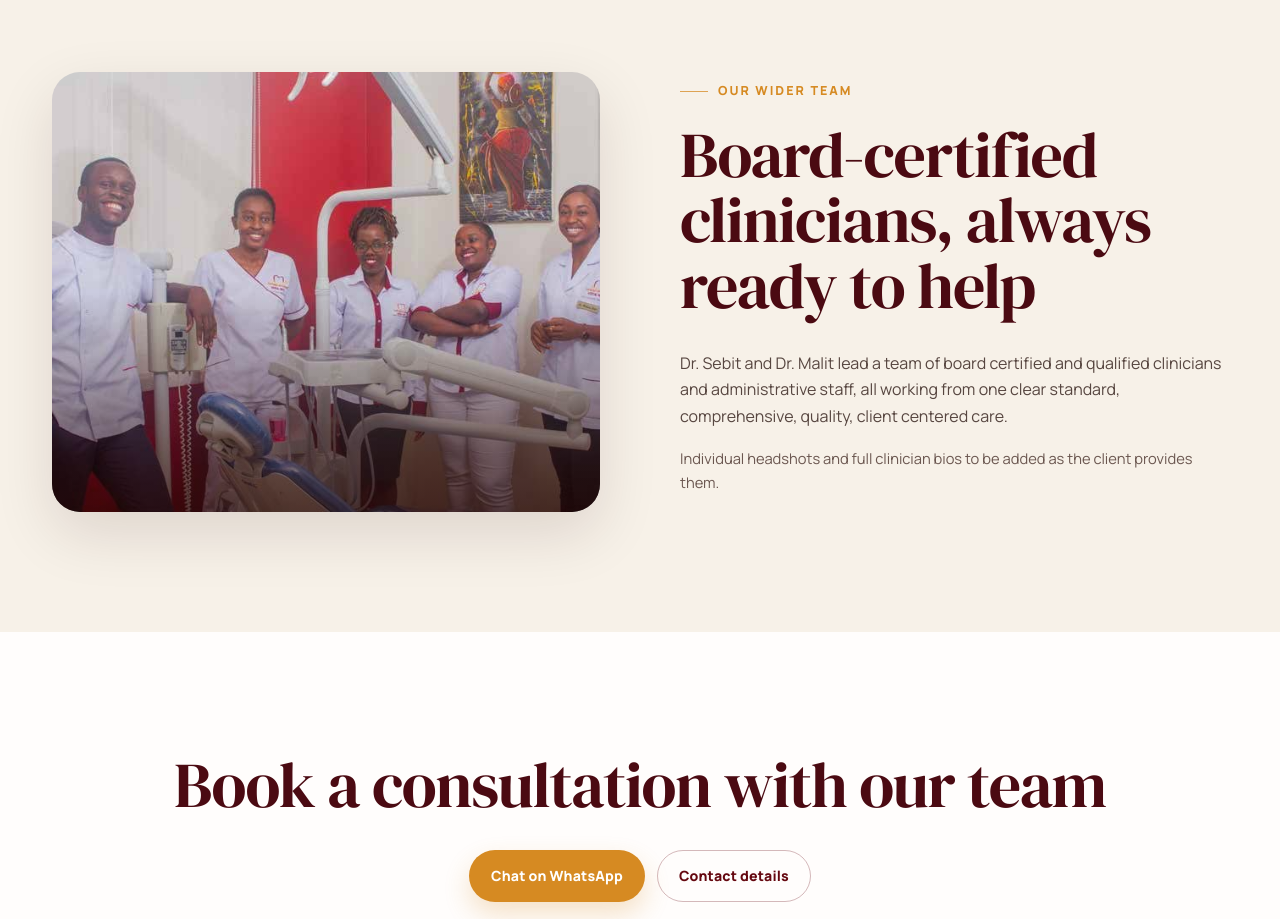
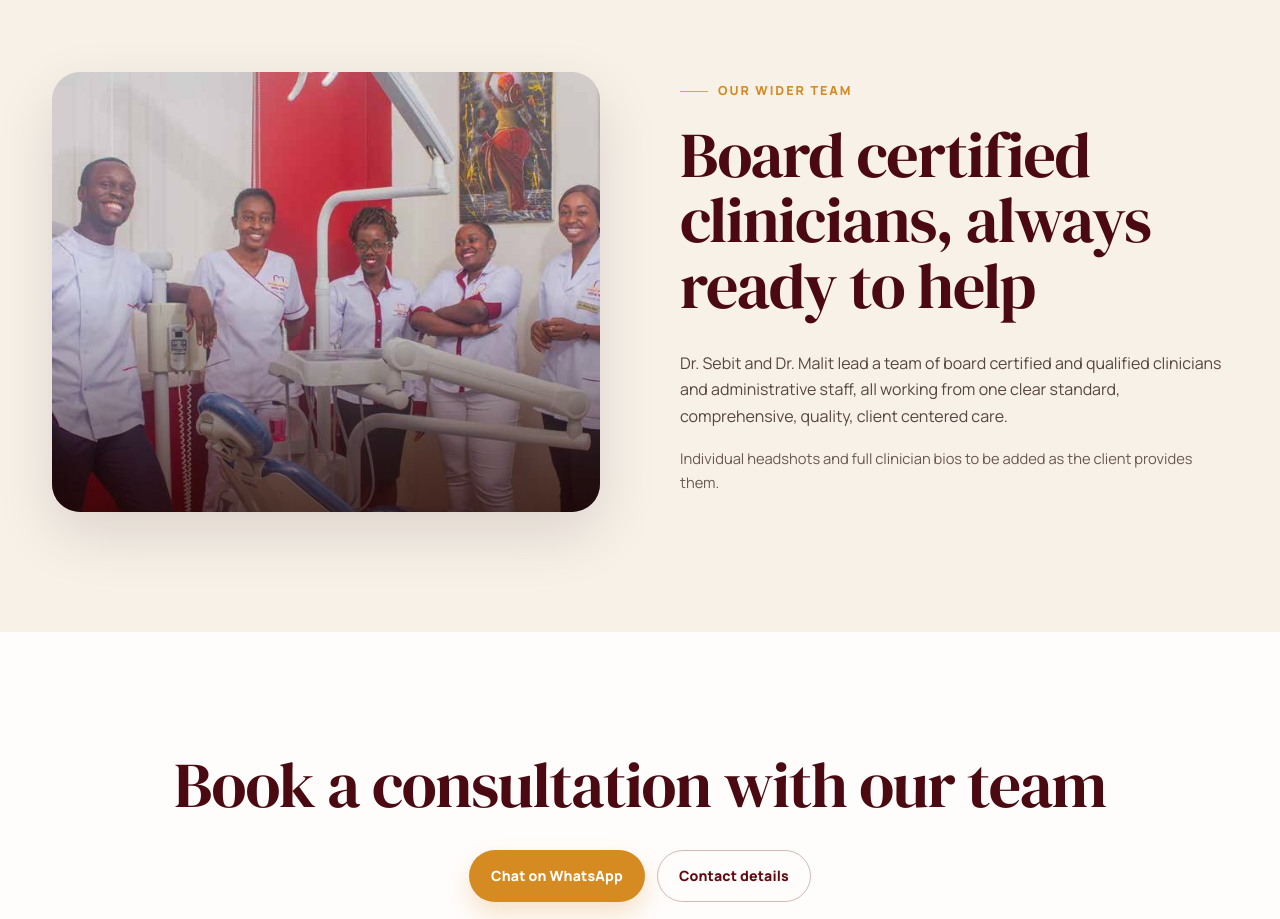
Before and after one commit to robinmigwi/lavington-green-dental, a plain HTML site: page lavington-green-dental/team.html in a window 1280 px wide. Shown: the part 1900-2819 px from the top of the page. Drawn offline with Linux system fonts and the light colour scheme.

Commit message:
Remove remaining hyphens from visible copy

```diff
--- a/lavington-green-dental/team.html
+++ b/lavington-green-dental/team.html
@@ -64,7 +64,7 @@
       <div class="photo-duo"><img src="assets/team.jpg" alt="Lavington Green Dental Suite clinical team"></div>
       <div>
         <span class="eyebrow">Our wider team</span>
-        <h2>Board-certified clinicians, always ready to help</h2>
+        <h2>Board certified clinicians, always ready to help</h2>
         <p>Dr. Sebit and Dr. Malit lead a team of board certified and qualified clinicians and administrative staff, all working from one clear standard, comprehensive, quality, client centered care.</p>
         <p style="color:#6b5750; font-size:.92rem;">Individual headshots and full clinician bios to be added as the client provides them.</p>
       </div>
```
